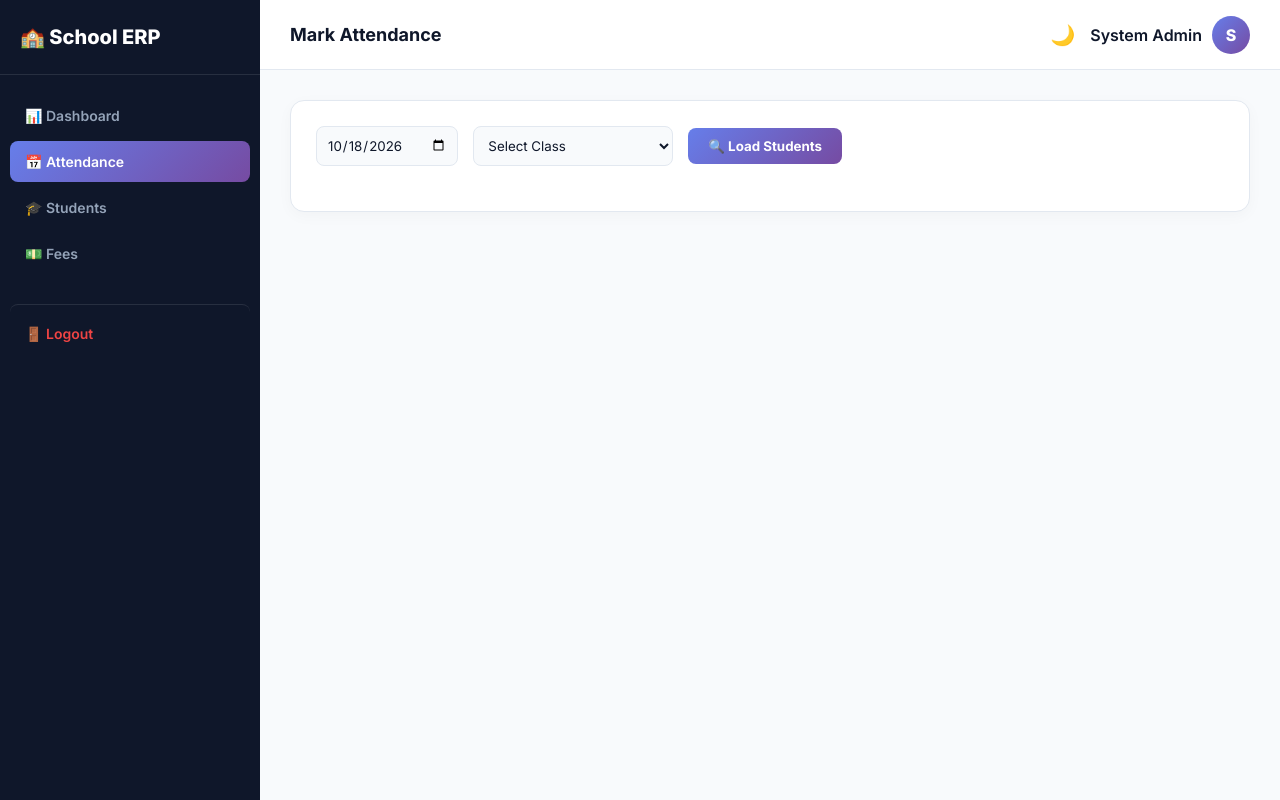
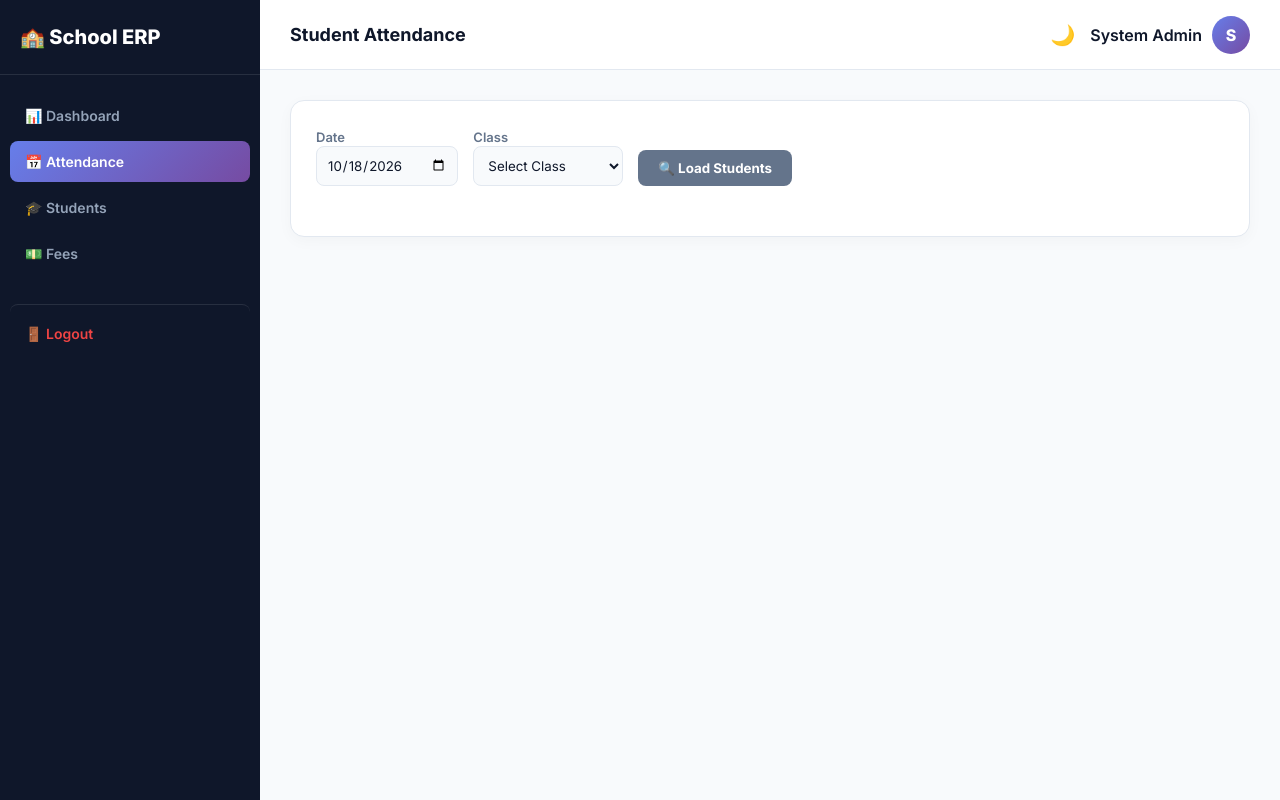
Before and after one commit to amankum500-max/School-mangement-, a Flask app: page /attendance in a window 1280 px wide. Run offline with Flask 3, Linux system fonts and the light colour scheme; the visitor is signed in with stand-in values (Sample User, id 1); a database or web service that is not in the repository returns one stand-in record (values such as "Sample title"); some libraries are stand-ins or nearby versions.

Commit message:
Update attendance.html

```diff
--- a/templates/attendance/attendance.html
+++ b/templates/attendance/attendance.html
@@ -1,22 +1,30 @@
 {% extends "shared/base.html" %}
 {% block title %}Attendance{% endblock %}
-{% block page_title %}Mark Attendance{% endblock %}
+{% block page_title %}Student Attendance{% endblock %}
 
 {% block content %}
 <div class="card">
-  <form method="GET" action="/attendance" style="display: flex; gap: 15px; align-items: center; margin-bottom: 20px; flex-wrap: wrap;">
+  <!-- Filter Form -->
+  <form method="GET" style="display: flex; gap: 15px; align-items: flex-end; margin-bottom: 25px; flex-wrap: wrap;">
+    <div>
+      <label style="font-size: 13px; font-weight: 600; color: #64748b;">Date</label><br>
       <input type="date" name="date" value="{{ att_date }}" required style="padding: 10px; border: 1px solid var(--border); border-radius: 8px; background: var(--bg); color: var(--text);">
-    <select name="class_name" required style="padding: 10px; border: 1px solid var(--border); border-radius: 8px; background: var(--bg); color: var(--text); min-width: 200px;">
+    </div>
+    <div>
+      <label style="font-size: 13px; font-weight: 600; color: #64748b;">Class</label><br>
+      <select name="class_name" required style="padding: 10px; border: 1px solid var(--border); border-radius: 8px; background: var(--bg); color: var(--text); min-width: 150px;">
         <option value="">Select Class</option>
         {% for c in classes %}
         <option value="{{ c.class_name }}" {% if class_name == c.class_name %}selected{% endif %}>{{ c.class_name }}</option>
         {% endfor %}
       </select>
-    <button type="submit" class="btn">🔍 Load Students</button>
+    </div>
+    <button type="submit" class="btn" style="background: #64748b;">🔍 Load Students</button>
   </form>
 
+  <!-- Attendance Form -->
   {% if students %}
-  <form method="POST" action="/attendance">
+  <form method="POST">
     <input type="hidden" name="att_date" value="{{ att_date }}">
     <input type="hidden" name="class_name" value="{{ class_name }}">
 
@@ -24,7 +32,7 @@
       <thead>
         <tr>
           <th>Roll No</th>
-          <th>Student Name</th>
+          <th>Name</th>
           <th>Status</th>
         </tr>
       </thead>
@@ -34,22 +42,23 @@
           <td><strong>{{ s.roll_no }}</strong></td>
           <td>{{ s.name }}</td>
           <td>
-            <select name="status_{{ s.roll_no }}" style="padding: 8px; border-radius: 6px; border: 1px solid var(--border); background: var(--bg); color: var(--text); font-weight: bold;">
-              <option value="Present" {% if marked.get(s.roll_no) == 'Present' %}selected{% endif %}>✅ Present</option>
-              <option value="Absent" {% if marked.get(s.roll_no) == 'Absent' %}selected{% endif %}>❌ Absent</option>
-            </select>
+            <label style="margin-right: 15px; cursor: pointer;">
+              <input type="radio" name="status_{{ s.roll_no }}" value="Present" {% if existing_att.get(s.roll_no) == 'Present' or not existing_att %}checked{% endif %}> Present
+            </label>
+            <label style="cursor: pointer; color: #ef4444;">
+              <input type="radio" name="status_{{ s.roll_no }}" value="Absent" {% if existing_att.get(s.roll_no) == 'Absent' %}checked{% endif %}> Absent
+            </label>
           </td>
         </tr>
         {% endfor %}
       </tbody>
     </table>
-
-    <div style="margin-top: 20px;">
-      <button type="submit" class="btn" style="background: #10b981;">💾 Save Attendance</button>
+    <div style="margin-top: 25px;">
+      <button type="submit" class="btn" style="background: #10b981; width: 100%; padding: 15px; font-size: 16px;">💾 Save Attendance</button>
     </div>
   </form>
   {% elif class_name %}
-  <div style="text-align: center; color: #64748b; padding: 30px;">No students found for this class.</div>
+  <p style="text-align: center; color: #64748b; padding: 20px;">No students found in this class.</p>
   {% endif %}
 </div>
 {% endblock %}
```
Lines whose indentation alone changed are shown as unchanged.
